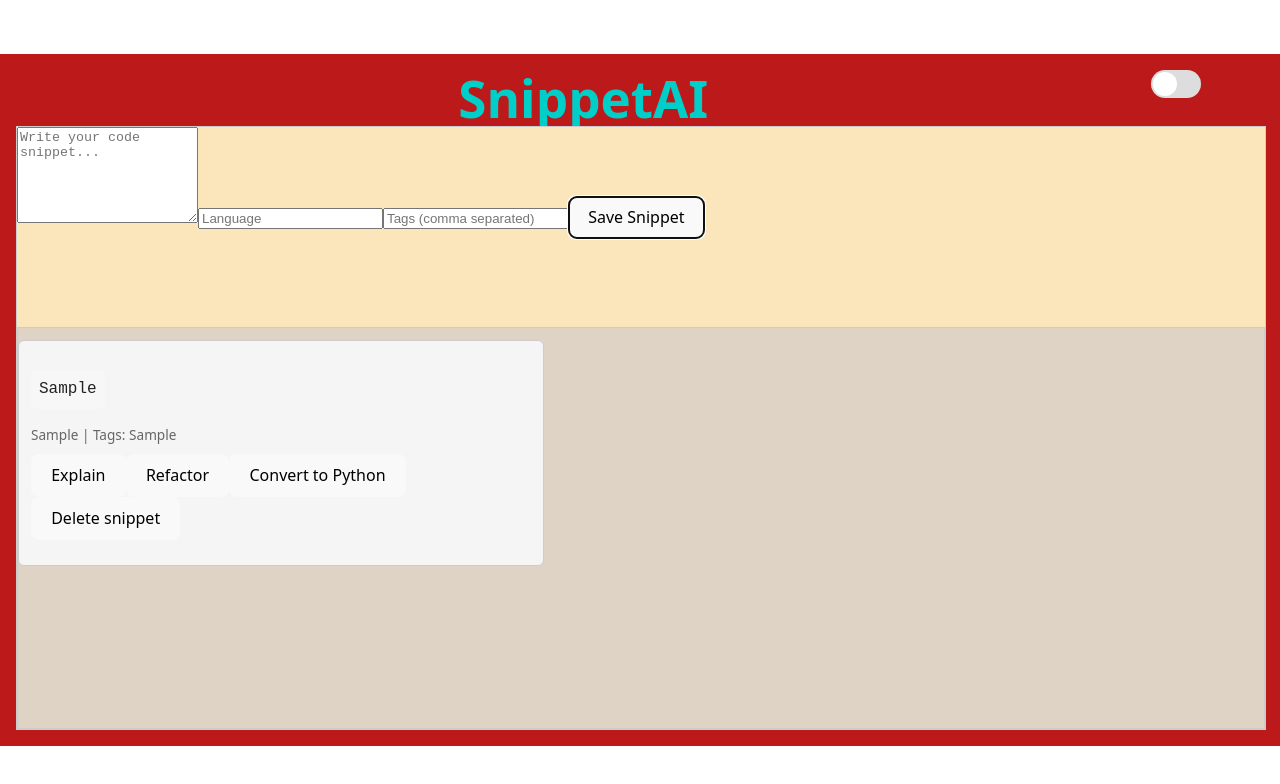
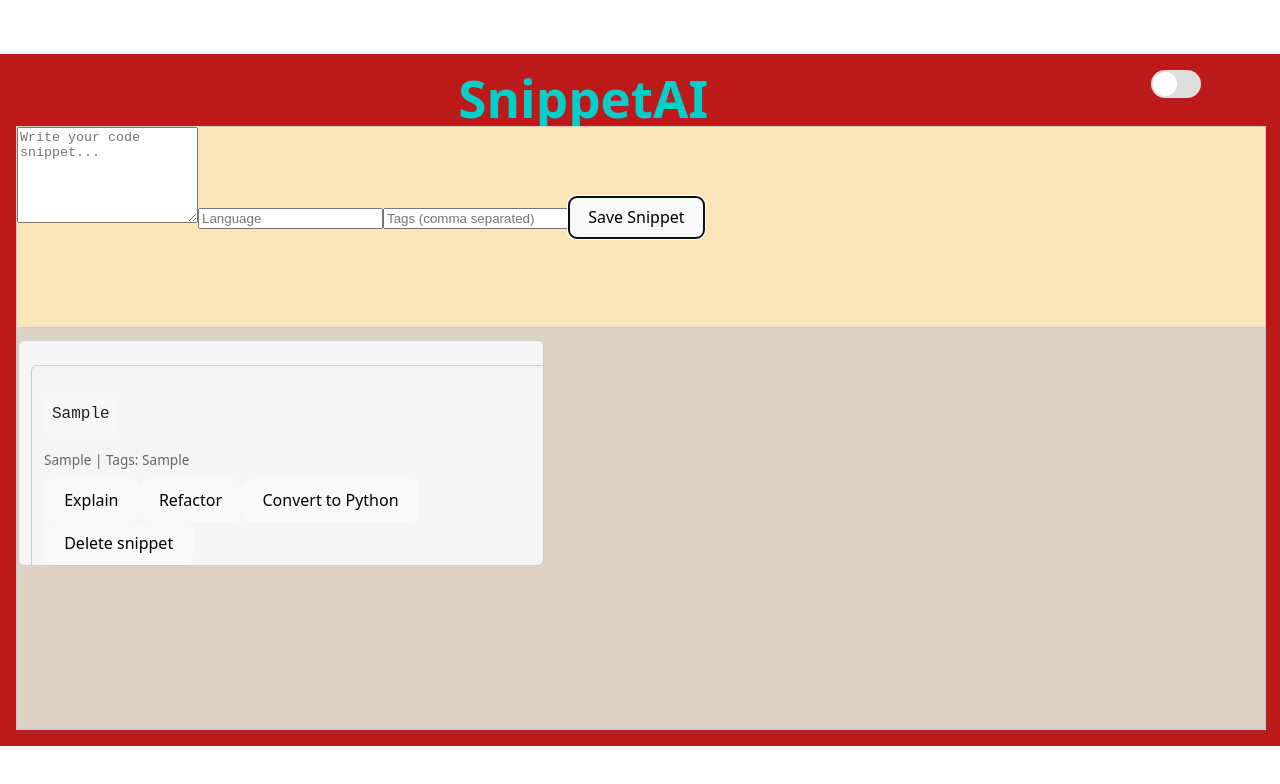
Before and after one commit to shircohen83/SnippetAI, a React (Vite) app: page / in a window 1280 px wide. Both pictures are taken after typing "Sample", "Sample", "Sample" into the empty fields and a click on the button "Save Snippet". Shown: the top 784 px of the page. Built offline with nearby package versions, Linux system fonts and the light colour scheme.

Commit message:
added draggable snippet card

```diff
--- a/src/App.tsx
+++ b/src/App.tsx
@@ -1,22 +1,22 @@
 import React, { useState } from "react"
 import { SnippetEditor } from "./components/snippetEditor"
-import { SnippetActions } from "./components/snippetActions"
 import { getSnippets, saveSnippets } from "./utils/storage"
-import type { Snippet } from "./types"
+import type { DraggableSnippet } from "./types"
 import "./App.css"
 import { ToggleButton } from "./components/ToggleButton";
+import { DraggableSnippetCard } from "./components/DraggableSnippetCard"
 
 const App: React.FC = () => {
   const [snippets, setSnippets] = useState(getSnippets())
   const [theme, setTheme] = useState<"light" | "dark">("light")
 
-  const handleAddSnippet = (snippet: Snippet) => {
+  const handleAddSnippet = (snippet: DraggableSnippet) => {
     const updated = [snippet, ...snippets]
     setSnippets(updated)
     saveSnippets(updated)
   }
 
-  const handleRemoveSnippet = (snippet: Snippet) => {
+  const handleRemoveSnippet = (snippet: DraggableSnippet) => {
     const updated = snippets.filter((s) => s.id !== snippet.id)
     setSnippets(updated)
     saveSnippets(updated)
@@ -26,6 +26,11 @@ const App: React.FC = () => {
     setTheme(prev => (prev === "light" ? "dark" : "light"))
   }
 
+  const handleDrag = (id: string, dx: number, dy: number) => {
+    setSnippets(prev =>
+      prev.map(snippet => snippet.id === id ? { ...snippet, x: snippet.x + dx, y: snippet.y + dy } : snippet)
+    )
+  }
   return (
     <div className={`app-container ${theme}`}>
       <div className="title-container">
@@ -39,11 +44,12 @@ const App: React.FC = () => {
         <div className="snippets-container">
           {snippets.map((snippet) => (
             <div key={snippet.id} className="snippet-card">
-              <pre className="snippet-code">{snippet.code}</pre>
-              <span className="snippet-data">
-                {snippet.language} | Tags: {snippet.tags.join(", ")}
-              </span>
-              <SnippetActions snippet={snippet} onDelete={handleRemoveSnippet}/>
+              <DraggableSnippetCard
+                key={snippet.id}
+                snippet={snippet}
+                onDrag={handleDrag}
+                onDelete={handleRemoveSnippet}
+              />
             </div>
           ))}
         </div>
--- /dev/null
+++ b/src/components/DraggableSnippetCard.tsx
@@ -0,0 +1,48 @@
+import React, { useRef } from "react"
+import { SnippetActions } from "./snippetActions"
+import type { DraggableSnippet } from "../types"
+
+type Props = {
+  snippet: DraggableSnippet
+  onDrag: (id: string, dx: number, dy: number) => void
+  onDelete: (snippet: DraggableSnippet) => void
+}
+
+export const DraggableSnippetCard: React.FC<Props> = ({ snippet, onDrag, onDelete }) => {
+  const posRef = useRef({ x: 0, y: 0, isDragging: false })
+
+  const onMouseDown = (e: React.MouseEvent) => {
+    posRef.current = { x: e.clientX, y: e.clientY, isDragging: true }
+    document.addEventListener("mousemove", onMouseMove)
+    document.addEventListener("mouseup", onMouseUp)
+  }
+
+  const onMouseMove = (e: MouseEvent) => {
+    if (!posRef.current.isDragging) return
+    const dx = e.clientX - posRef.current.x
+    const dy = e.clientY - posRef.current.y
+    posRef.current.x = e.clientX
+    posRef.current.y = e.clientY
+    onDrag(snippet.id, dx, dy)
+  }
+
+  const onMouseUp = () => {
+    posRef.current.isDragging = false
+    document.removeEventListener("mousemove", onMouseMove)
+    document.removeEventListener("mouseup", onMouseUp)
+  }
+
+  return (
+    <div
+      className="snippet-card"
+      style={{ left: snippet.x, top: snippet.y }}
+      onMouseDown={onMouseDown}
+    >
+      <pre className="snippet-code">{snippet.code}</pre>
+      <span className="snippet-data">
+        {snippet.language} | Tags: {snippet.tags.join(", ")}
+      </span>
+      <SnippetActions snippet={snippet} onDelete={() => onDelete(snippet)} />
+    </div>
+  )
+}
```
